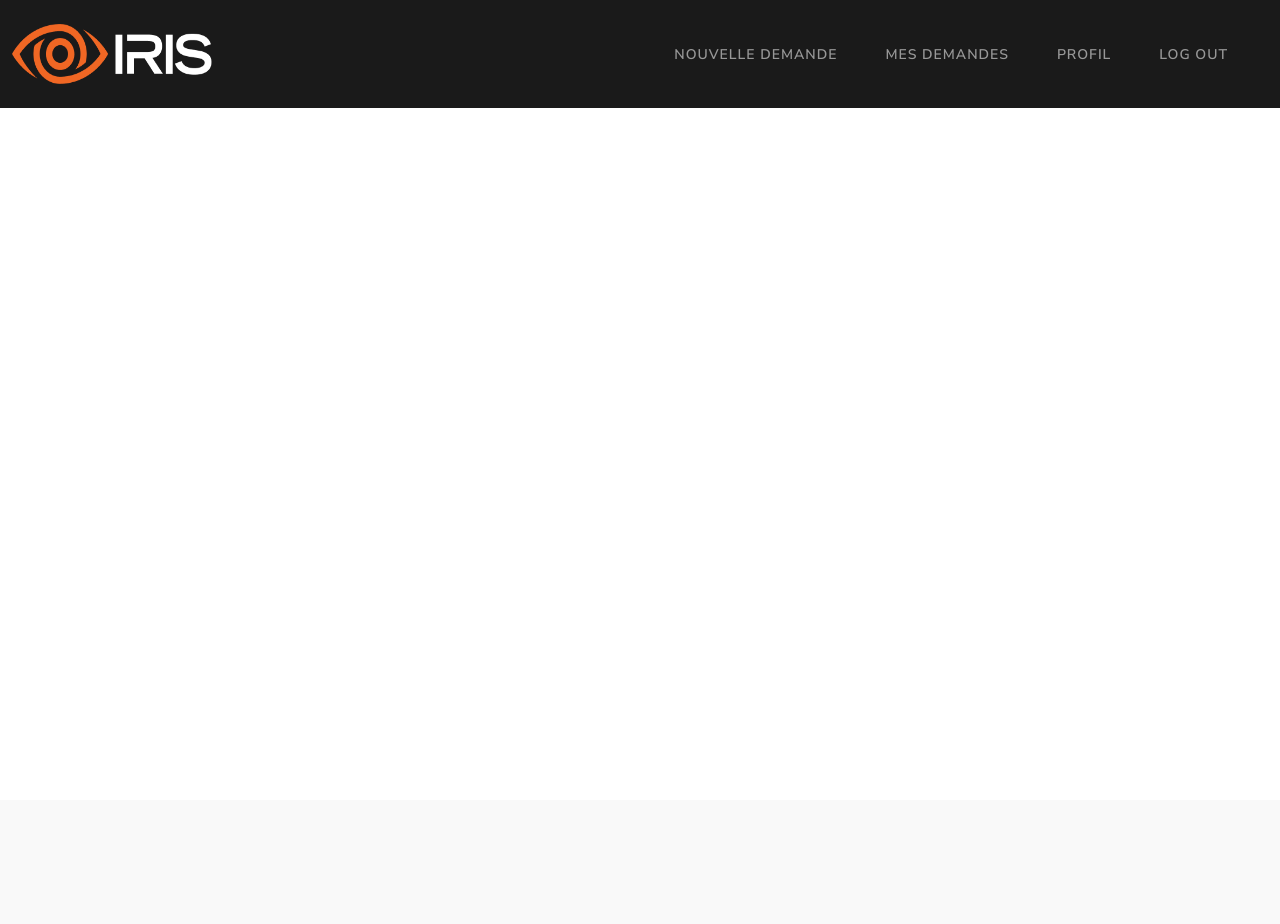
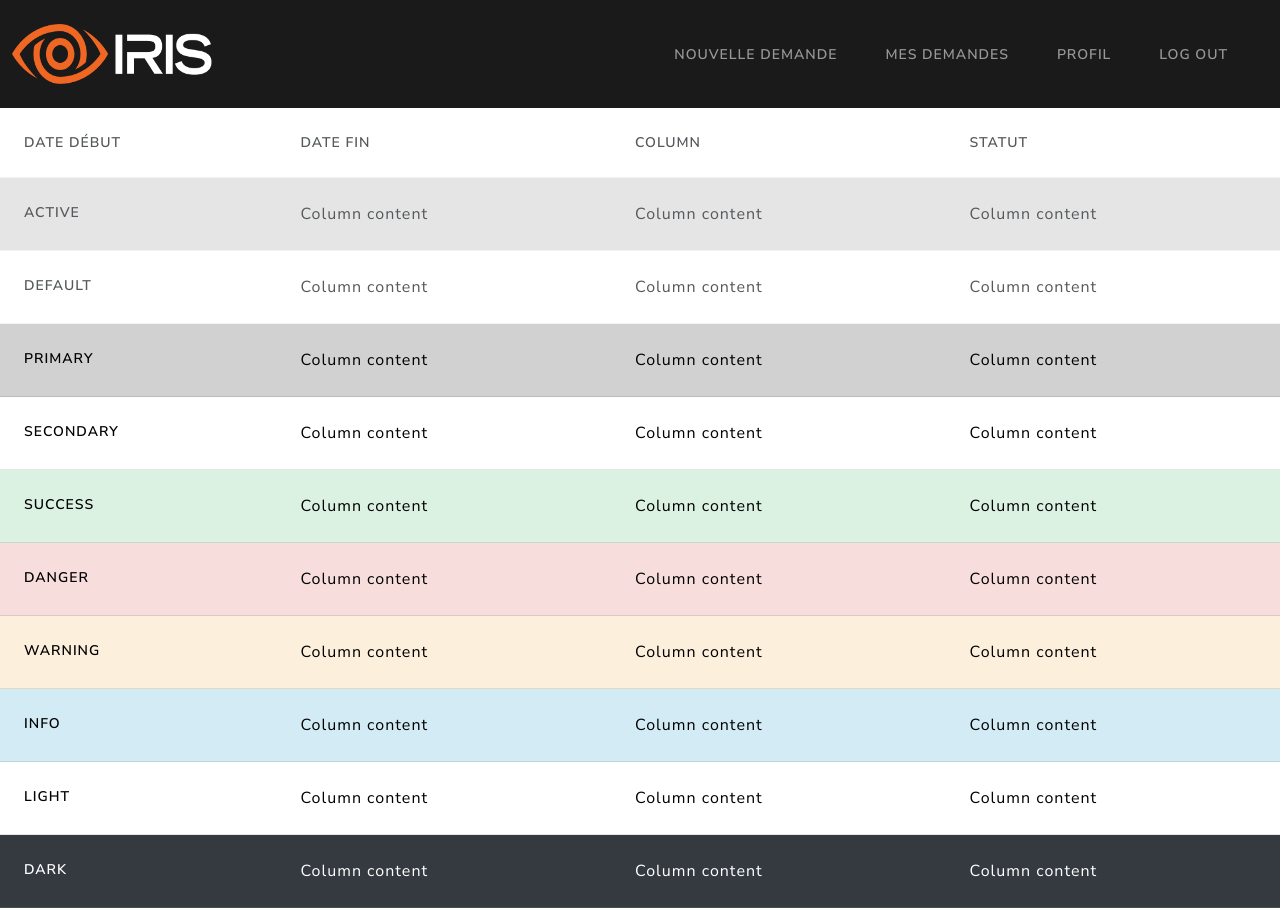
Before and after one commit to oussachi/Vacation-System, a Flask app: template templates/user/demandes.html in a window 1280 px wide. Before the commit the page ends 108 px from the top, so only its background shows below. Run offline with Flask 3, Linux system fonts and the light colour scheme; the template is opened without the code that fills it, so the values that code supplies are empty.

Commit message:
started the demandes page

```diff
--- a/app.py
+++ b/app.py
@@ -16,5 +16,8 @@ def home():
 def nouvelle_demande():
 	return render_template("/user/nouvelleDemande.html")
 
+@app.route("/mes_demandes")
+def mes_demandes():
+	return render_template("/user/demandes.html")
 if __name__ == '__main__':
 	app.run(debug=True)
--- a/templates/user/base.html
+++ b/templates/user/base.html
@@ -18,7 +18,7 @@
               <a class="nav-link" href="nouvelle_demande">Nouvelle Demande</a>
             </li>
             <li class="nav-item">
-              <a class="nav-link" href="#">Mes Demandes</a>
+              <a class="nav-link" href="mes_demandes">Mes Demandes</a>
             </li>
             <li class="nav-item">
               <a class="nav-link" href="home">Profil</a>
--- a/templates/user/demandes.html
+++ b/templates/user/demandes.html
@@ -1 +1,75 @@
-{% extends '/user/base.html'%}
+{% extends '/user/base.html'%} {% block title %} Mes demandes {% endblock %} {%
+block content %}
+<table class="table table-hover" style="width: 100%">
+  <thead>
+    <tr>
+      <th scope="col">Date début</th>
+      <th scope="col">Date fin</th>
+      <th scope="col">Column</th>
+      <th scope="col">Statut</th>
+    </tr>
+  </thead>
+  <tbody>
+    <tr class="table-active" onclick="window.location='#';" style="cursor: pointer;">
+      <th scope="row">Active</th>
+      <td>Column content</td>
+      <td>Column content</td>
+      <td>Column content</td>
+    </tr>
+    <tr>
+      <th scope="row">Default</th>
+      <td>Column content</td>
+      <td>Column content</td>
+      <td>Column content</td>
+    </tr>
+    <tr class="table-primary">
+      <th scope="row">Primary</th>
+      <td>Column content</td>
+      <td>Column content</td>
+      <td>Column content</td>
+    </tr>
+    <tr class="table-secondary">
+      <th scope="row">Secondary</th>
+      <td>Column content</td>
+      <td>Column content</td>
+      <td>Column content</td>
+    </tr>
+    <tr class="table-success">
+      <th scope="row">Success</th>
+      <td>Column content</td>
+      <td>Column content</td>
+      <td>Column content</td>
+    </tr>
+    <tr class="table-danger">
+      <th scope="row">Danger</th>
+      <td>Column content</td>
+      <td>Column content</td>
+      <td>Column content</td>
+    </tr>
+    <tr class="table-warning">
+      <th scope="row">Warning</th>
+      <td>Column content</td>
+      <td>Column content</td>
+      <td>Column content</td>
+    </tr>
+    <tr class="table-info">
+      <th scope="row">Info</th>
+      <td>Column content</td>
+      <td>Column content</td>
+      <td>Column content</td>
+    </tr>
+    <tr class="table-light">
+      <th scope="row">Light</th>
+      <td>Column content</td>
+      <td>Column content</td>
+      <td>Column content</td>
+    </tr>
+    <tr class="table-dark">
+      <th scope="row">Dark</th>
+      <td>Column content</td>
+      <td>Column content</td>
+      <td>Column content</td>
+    </tr>
+  </tbody>
+</table>
+{% endblock %}
--- a/templates/user/profil.html
+++ b/templates/user/profil.html
@@ -5,7 +5,7 @@
   <img src="missing-image.png" alt="Not found" onerror="this.src='static/missing-profile-photo.png';"
   style="float: left;"/>
 </div>
-<table class="table table-hover">
+<table class="table table-hover" style="line-height: 0.5;">
     <tbody>
       <tr class="table-primary">
         <th scope="row">Matricule</th>
```
